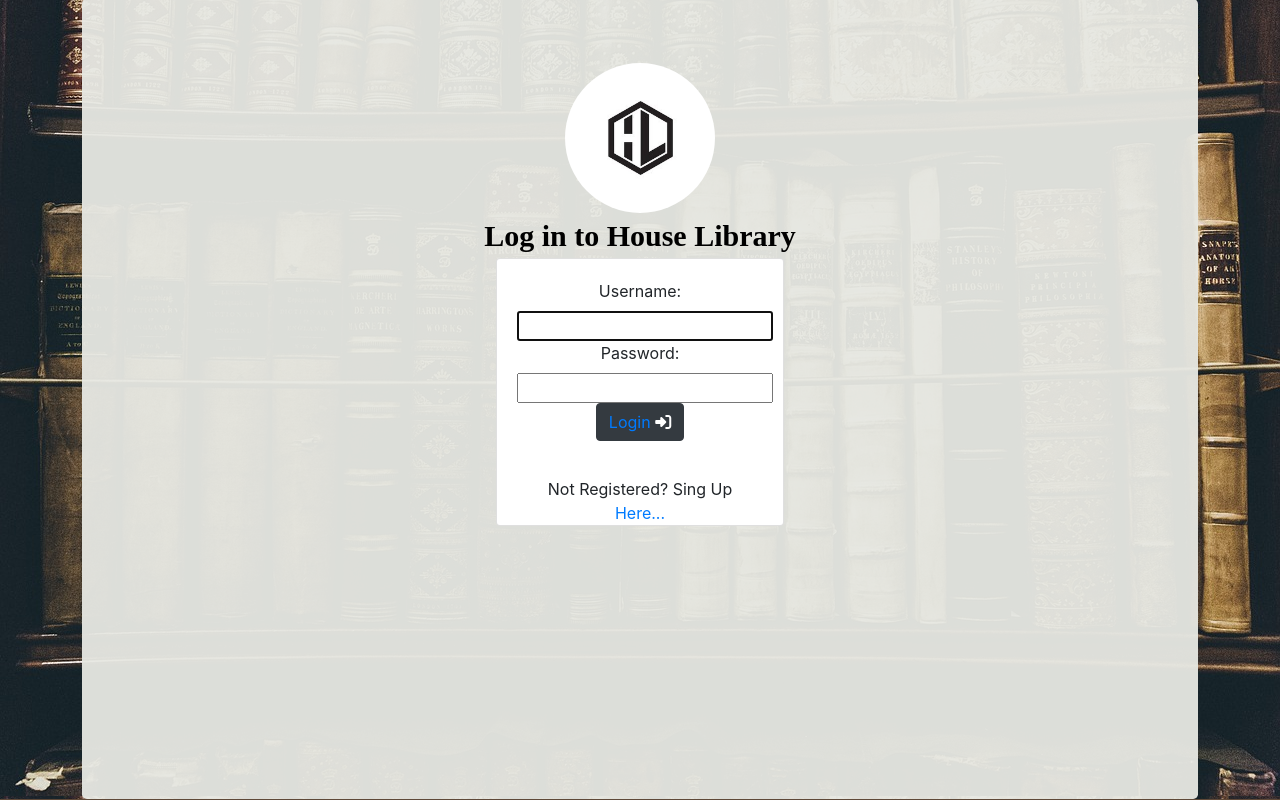
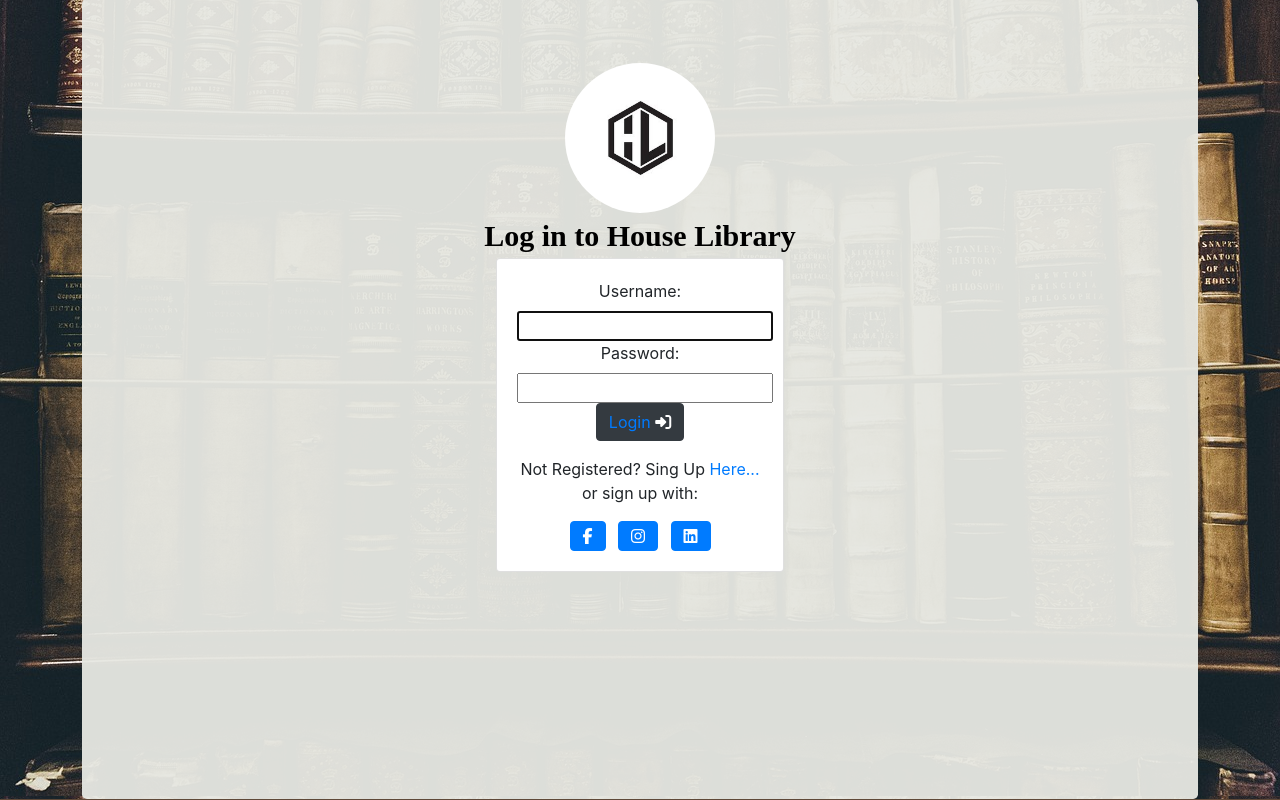
Before and after one commit to SDAgrupa1/house-library, a Django app: page /accounts/login/ in a window 1280 px wide. Shown: the part 57-857 px from the top of the page. Run offline with Django 3.2, Linux system fonts and the light colour scheme; some libraries are stand-ins or nearby versions.

Commit message:
KN-45-login-new

```diff
--- a/music_collection/accounts/templates/registration/login.html
+++ b/music_collection/accounts/templates/registration/login.html
@@ -15,14 +15,26 @@
   <fieldset>
     <form method="post" action=".">
       {% csrf_token %}
-      {{ form|bootstrap}}
+      {{ form|bootstrap }}
       </br>
       <button type="submit" class="btn btn-dark"><a href="{% url 'home' %}">Login</a>
             <i class="fas fa-sign-in-alt"></i></i></button>
     </form>
   </fieldset>
-          </div>
-      Not Registered? Sing Up <a href="{% url 'register' %}">
-      Here...</a>
+      <div class="text-center">
+        Not Registered? Sing Up <a href="{% url 'register' %}">
+        Here...</a>
+      <p>or sign up with:</p>
+      <button type="button" class="btn btn-primary btn-floating mx-1">
+        <i class="fab fa-facebook-f"></i>
+      </button>
+
+      <button type="button" class="btn btn-primary btn-floating mx-1">
+        <i class="fab fa-instagram"></i>
+      </button>
+
+      <button type="button" class="btn btn-primary btn-floating mx-1">
+        <i class="fab fa-linkedin"></i>
+      </button>
   </center>
 {% endblock %}
```
